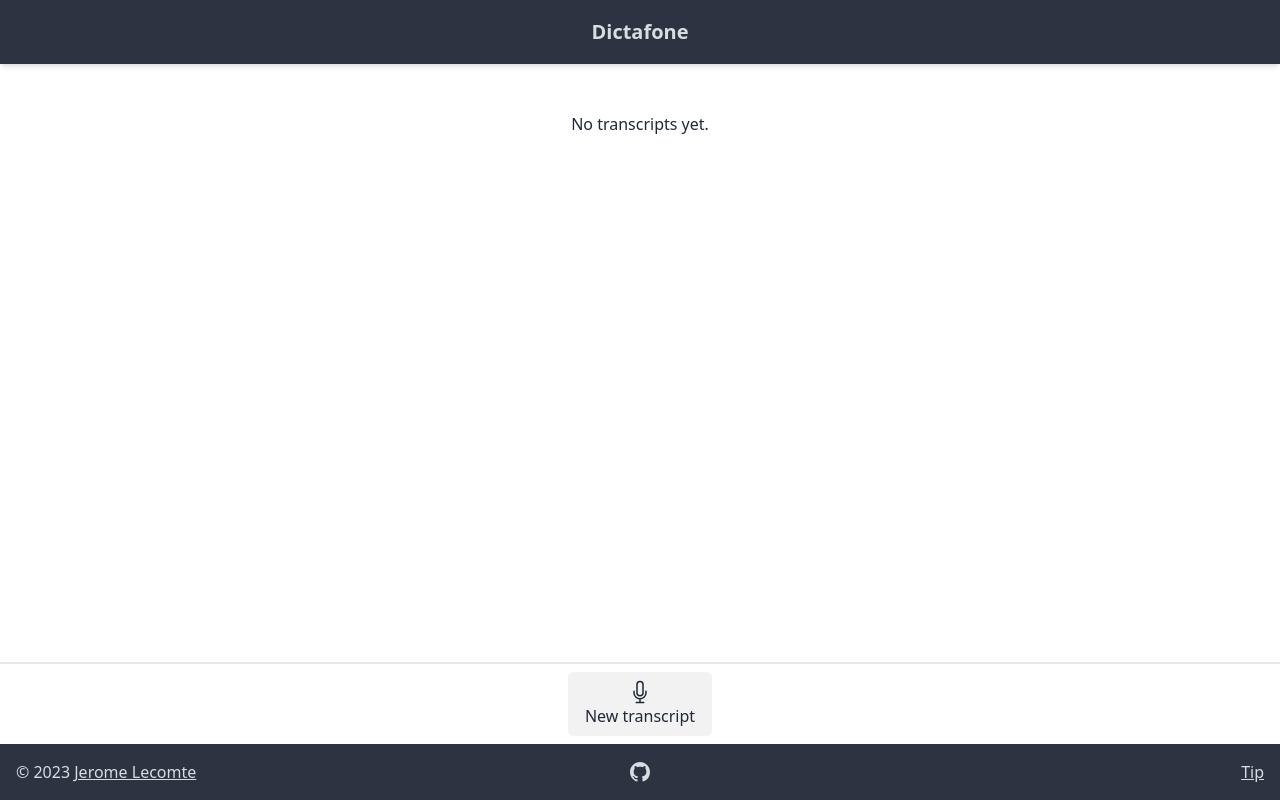
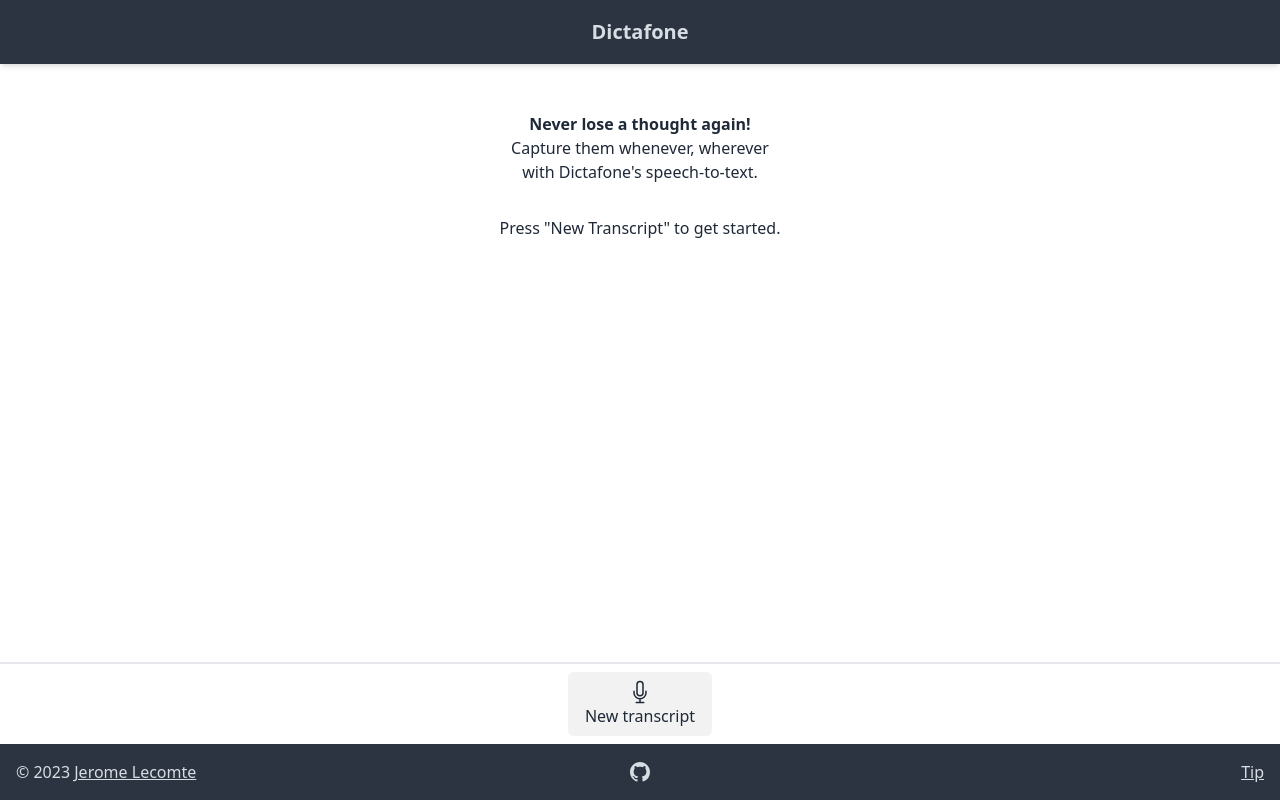
Before and after one commit to herebefrogs/dictafone.app, a SvelteKit app: page / in a window 1280 px wide. Built offline with nearby package versions, Linux system fonts and the light colour scheme.

Commit message:
Add instructions for first time visitors to get started

```diff
--- a/src/routes/+page.svelte
+++ b/src/routes/+page.svelte
@@ -11,8 +11,11 @@
 {#if !transcripts_value}
 <Loading />
 {:else if transcripts_value.length === 0}
-<div class="flex justify-center content-stretch mt-12">
-  <p>No transcripts yet.</p>
+<div class="flex flex-col text-center content-stretch mt-12">
+  <p class="font-bold">Never lose a thought again!</p>
+  <p>Capture them whenever, wherever</p>
+  <p>with Dictafone's speech-to-text.</p>
+  <p class="mt-8">Press "New Transcript" to get started.</p>
 </div>
 {:else}
   {#each transcripts_value as transcript}
```
